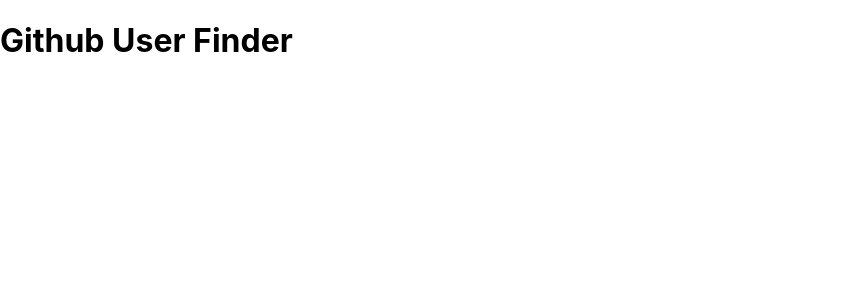
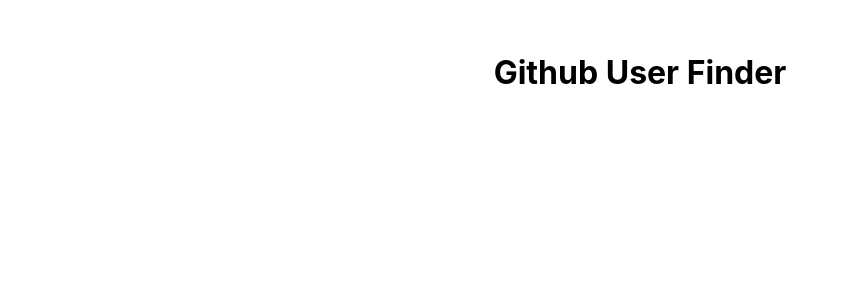
Before and after one commit to tran0460/mad9135-a1-react-basic, a React (Create React App) app: page / in a window 1280 px wide. Shown: the top 300 px of the page, without its empty margins (0-848 px from the left). Built offline with nearby package versions, Linux system fonts and the light colour scheme.

Commit message:
header styling

```diff
--- a/src/components/Header/Header.module.css
+++ b/src/components/Header/Header.module.css
@@ -0,0 +1,11 @@
+.header-container {
+  width: 90%;
+  background-color: #fff;
+  z-index: 99;
+  height: 100%;
+  display: flex;
+  align-items: center;
+  justify-content: center;
+  margin: 0 auto;
+  padding: 2rem 0;
+}
```
